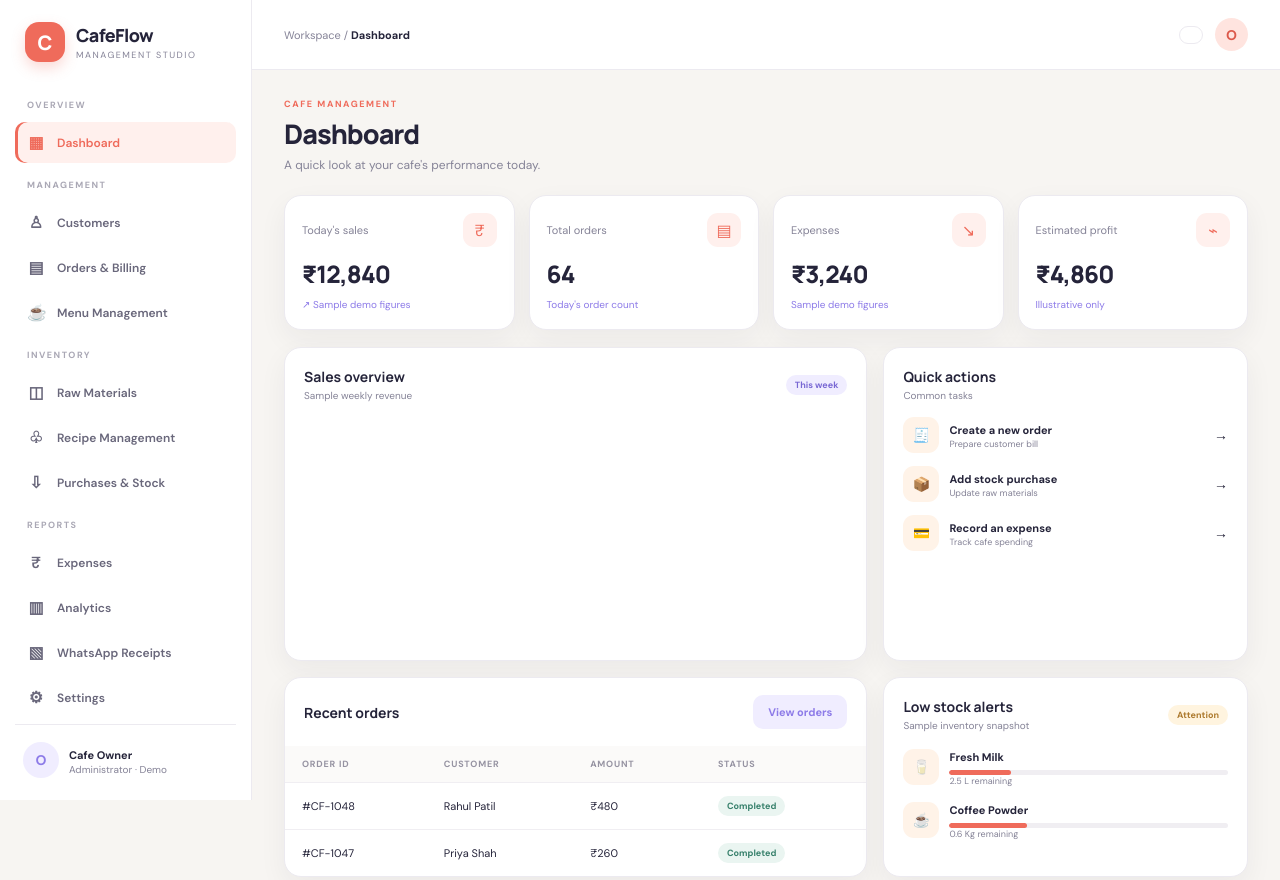
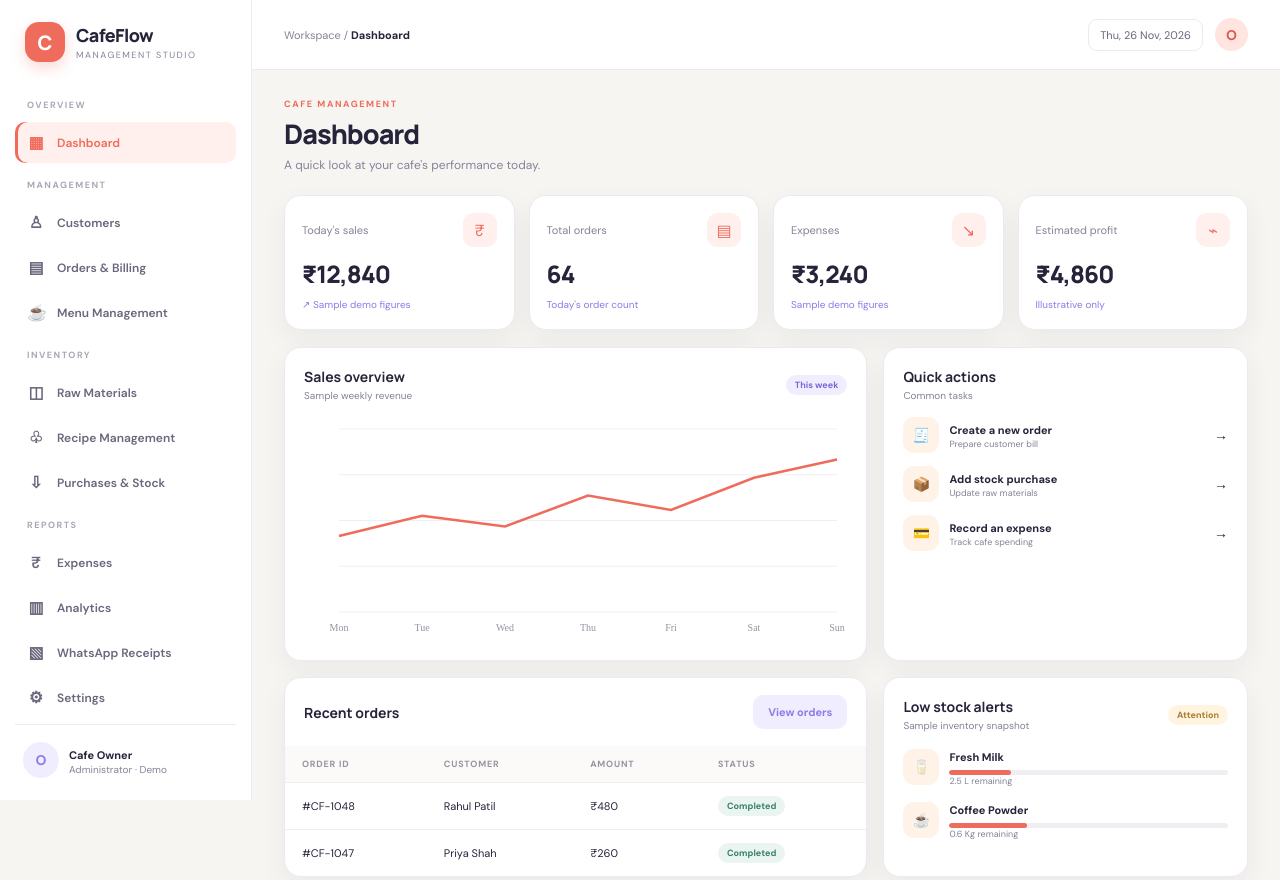
Before and after one commit to Theshivam12/Cafe_inventory_management, a plain HTML site: page index.html in a window 1280 px wide. Shown: the top 880 px of the page. Drawn offline with Linux system fonts and the light colour scheme; files that its build step writes are made by us from their sources.

Commit message:
Update index.html

```diff
--- a/index.html
+++ b/index.html
@@ -1,4 +1,4 @@
-<!doctype html><html lang="en"><head><meta charset="utf-8"><meta name="viewport" content="width=device-width, initial-scale=1"><title>Dashboard | CafeFlow</title><link rel="stylesheet" href="assets/css/style.css"></head><body>
+<!doctype html><html lang="en"><head><meta charset="utf-8"><meta name="viewport" content="width=device-width, initial-scale=1"><title>Dashboard | CafeFlow</title><link rel="stylesheet" href="style.css"></head><body>
 <div class="layout"><aside class="sidebar"><div class="brand"><div class="brand-logo">C</div><div><b>CafeFlow</b><small>MANAGEMENT STUDIO</small></div></div><nav class="nav"><div class="nav-caption">OVERVIEW</div><a href="index.html" class="active"><span class="nav-ico">▦</span>Dashboard</a><div class="nav-caption">MANAGEMENT</div><a href="customers.html" class=""><span class="nav-ico">♙</span>Customers</a><a href="orders.html" class=""><span class="nav-ico">▤</span>Orders & Billing</a><a href="menu.html" class=""><span class="nav-ico">☕</span>Menu Management</a><div class="nav-caption">INVENTORY</div><a href="materials.html" class=""><span class="nav-ico">◫</span>Raw Materials</a><a href="recipes.html" class=""><span class="nav-ico">♧</span>Recipe Management</a><a href="purchases.html" class=""><span class="nav-ico">⇩</span>Purchases & Stock</a><div class="nav-caption">REPORTS</div><a href="expenses.html" class=""><span class="nav-ico">₹</span>Expenses</a><a href="analytics.html" class=""><span class="nav-ico">▥</span>Analytics</a><a href="receipts.html" class=""><span class="nav-ico">▧</span>WhatsApp Receipts</a><a href="settings.html" class=""><span class="nav-ico">⚙</span>Settings</a></nav><div class="profile"><div class="avatar">O</div><div><b style="font-size:11px">Cafe Owner</b><small>Administrator · Demo</small></div></div></aside>
 <main class="main"><header class="topbar"><div style="display:flex;align-items:center;gap:12px"><button class="menu-toggle" id="menuToggle">☰</button><div class="crumb">Workspace / <b>Dashboard</b></div></div><div class="top-actions"><div class="top-date" id="topDate"></div><div class="top-avatar">O</div></div></header><div class="content">
 <div class="page-head"><div><div class="eyebrow">CAFE MANAGEMENT</div><h1>Dashboard</h1><div class="subtitle">A quick look at your cafe's performance today.</div></div></div>
@@ -13,4 +13,4 @@
 <div class="card panel"><div class="panel-head"><div><h3>Low stock alerts</h3><small>Sample inventory snapshot</small></div><span class="pill warn">Attention</span></div><div class="mini-list"><div class="mini-row"><div class="mini-emoji">🥛</div><div class="mini-info"><b>Fresh Milk</b><div class="progress"><span style="width:22%"></span></div><small>2.5 L remaining</small></div></div><div class="mini-row"><div class="mini-emoji">☕</div><div class="mini-info"><b>Coffee Powder</b><div class="progress"><span style="width:28%"></span></div><small>0.6 Kg remaining</small></div></div></div></div></div>
 <div class="notice">This is a frontend demonstration. Dashboard figures are sample values; operational records entered in other pages are stored in this browser only.</div>
 </div></main></div>
-<div class="modal-backdrop" id="modalBackdrop"><div class="modal"><div class="modal-head"><h3 id="modalTitle">Details</h3><button class="close" onclick="CF.close()">×</button></div><div id="modalBody"></div></div></div><div class="toast" id="toast"></div><script src="assets/js/app.js"></script><script src="assets/js/pages.js"></script></body></html>
+<div class="modal-backdrop" id="modalBackdrop"><div class="modal"><div class="modal-head"><h3 id="modalTitle">Details</h3><button class="close" onclick="CF.close()">×</button></div><div id="modalBody"></div></div></div><div class="toast" id="toast"></div><script src="app.js"></script><script src="pages.js"></script></body></html>
```
